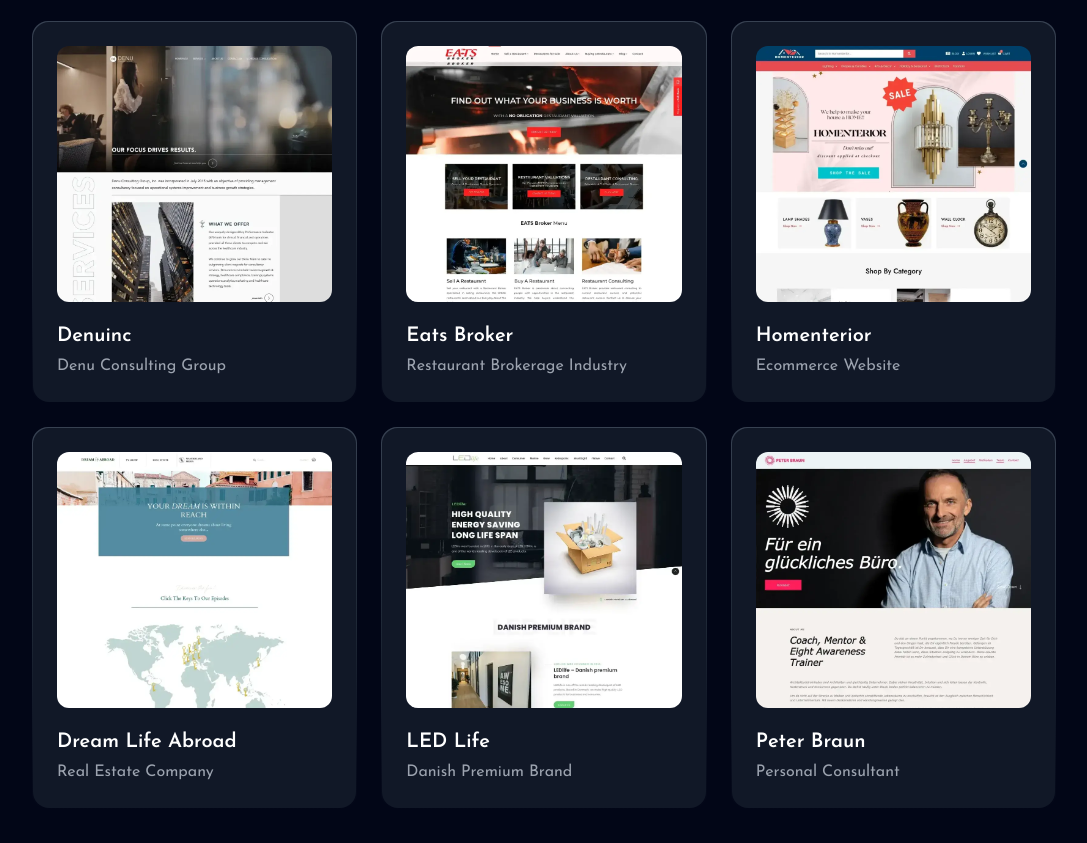
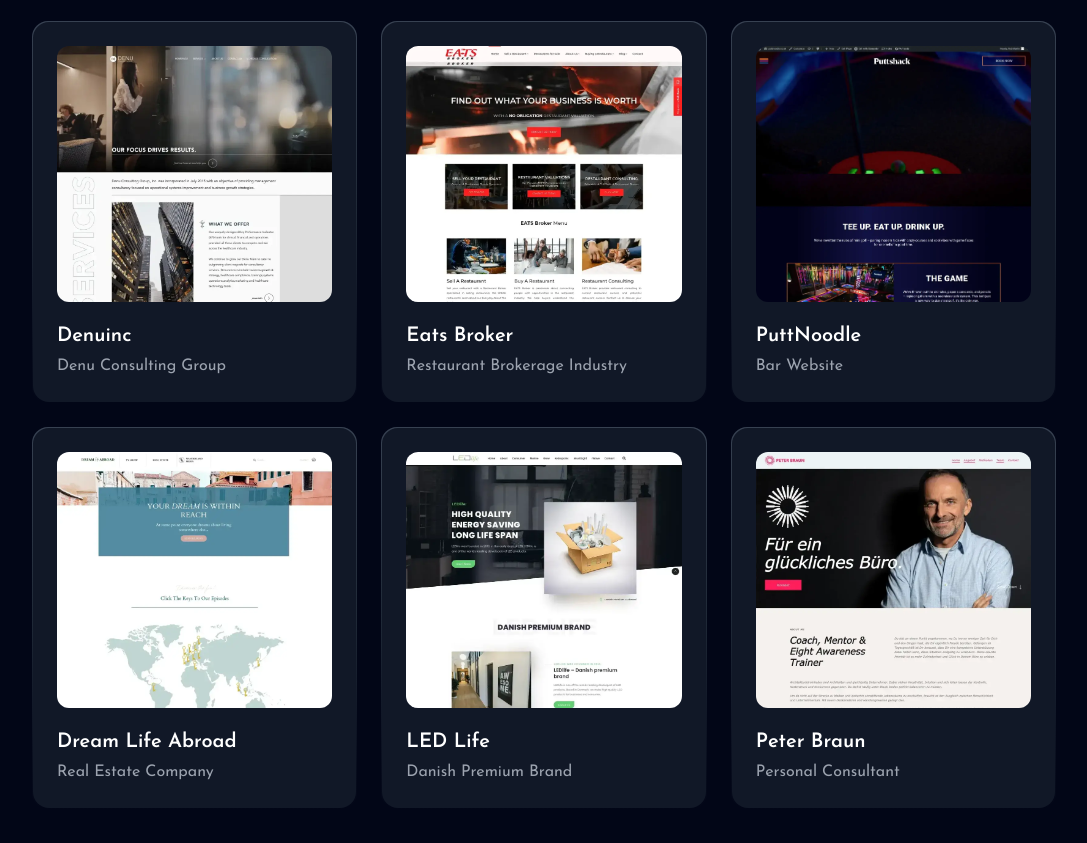
Before and after one commit to abshamim/tailwindcss-portfolio, a website built with Vite: page index.html in a window 1280 px wide. Shown: the part 3400-4243 px from the top of the page, without its empty margins (96-1183 px from the left). Built offline with nearby package versions, Linux system fonts and the light colour scheme.

Commit message:
change item

```diff
--- a/index.html
+++ b/index.html
@@ -358,14 +358,14 @@
                 </div>
                 <div class="rounded-2xl bg-gradient-to-b from-blue-800/90 to-white dark:from-gray-700 dark:via-gray-800 dark:to-darker p-px">
                     <div class="relative flex h-full flex-col gap-5 rounded-2xl bg-gray-200 dark:bg-gray-900 p-4 sm:p-5 md:p-6">
-                        <a href="https://homenterior.com/" target="_blank">
-                            <div class="h-44 sm:h-64 rounded-xl bg-cover bg-top hover:bg-bottom transition-all ease-in-out duration-[4.5s]" style="background-image: url('./images/homenterior.webp');"></div>
+                        <a href="https://puttnoodle.co.uk/" target="_blank">
+                            <div class="h-44 sm:h-64 rounded-xl bg-cover bg-top hover:bg-bottom transition-all ease-in-out duration-[4.5s]" style="background-image: url('./images/puttnoodle-co-uk.webp');"></div>
                         </a>
                         <div>
                             <a href="https://homenterior.com/" target="_blank">
-                                <h4 class="text-lg lg:text-xl font-semibold text-slate-950 dark:text-white hover:underline">Homenterior</h4>
+                                <h4 class="text-lg lg:text-xl font-semibold text-slate-950 dark:text-white hover:underline">PuttNoodle</h4>
                             </a>
-                            <p class="mt-1 text-gray-700 dark:text-gray-400 text-sm sm:text-base">Ecommerce Website</p>
+                            <p class="mt-1 text-gray-700 dark:text-gray-400 text-sm sm:text-base">Bar Website</p>
                         </div>
                     </div>
                 </div>
```
Also changed, not shown: images/puttnoodle-co-uk.webp (added).
